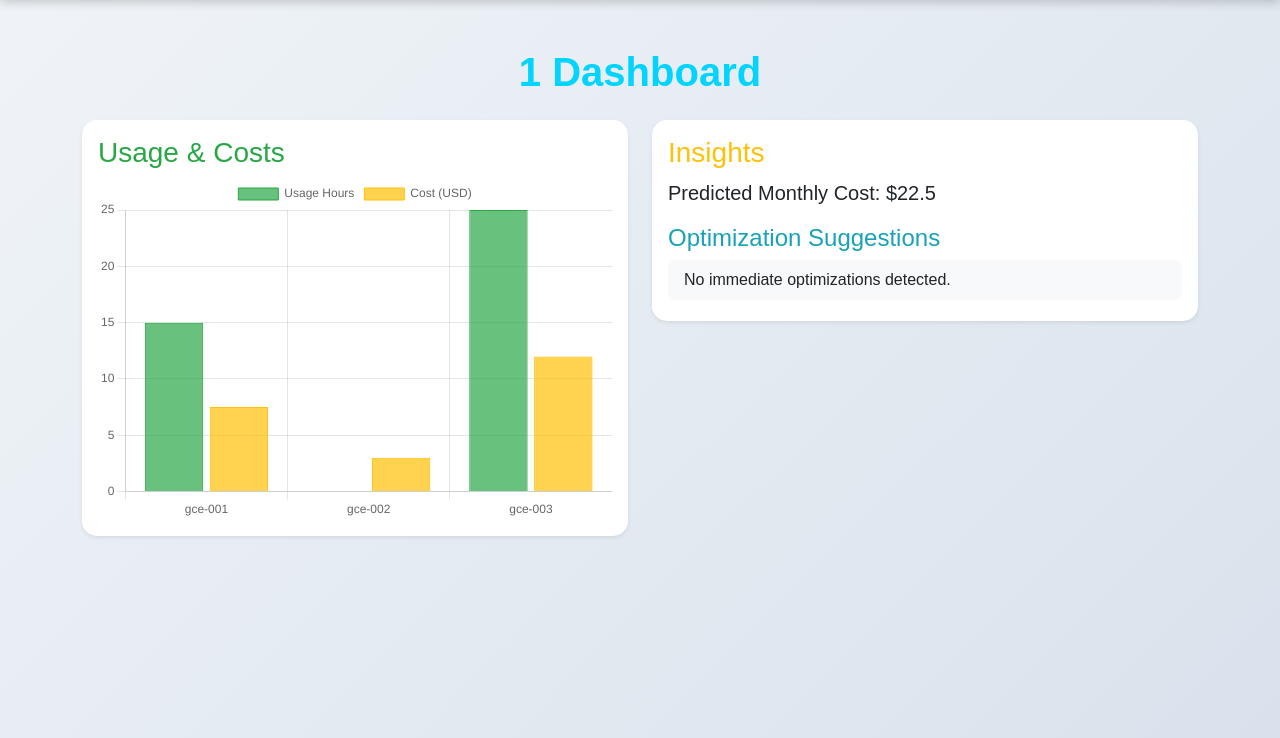
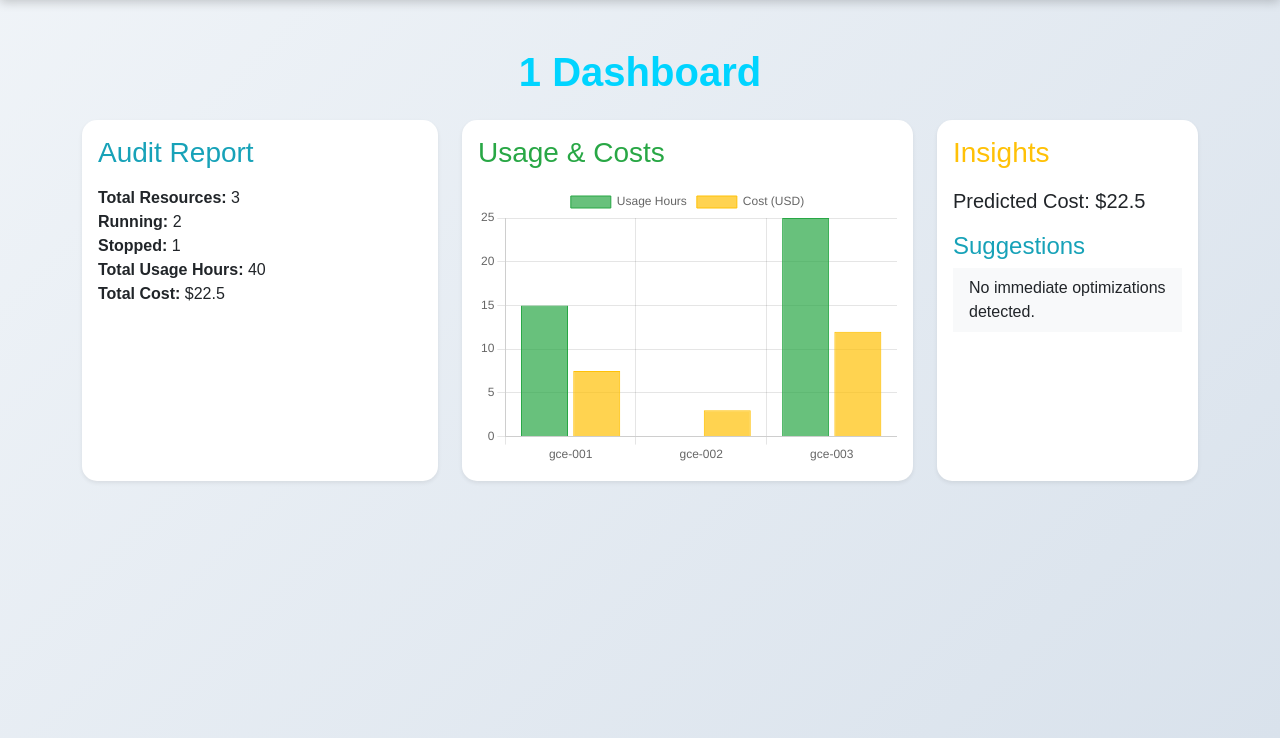
Before and after one commit to Niraj-Ramnani/CostNova, a Flask app: page /dashboard in a window 1280 px wide. Shown: the part 62-800 px from the top of the page. Run offline with Flask 3, Linux system fonts and the light colour scheme; the visitor is signed in with stand-in values (Sample User, id 1).

Commit message:
changes in backend are made

```diff
--- a/app.py
+++ b/app.py
@@ -37,6 +37,20 @@ def load_azure_data():
 
 def load_gcp_data():
     return pd.read_csv('mock_data/gcp_mock.csv')
+
+def generate_audit_report(data, platform):
+    total_resources = len(data)
+    running = len(data[data['status'].isin(['running', 'RUNNING'])])
+    stopped = total_resources - running
+    total_usage_hours = data['usage_hours'].sum()
+    total_cost = data['cost_usd'].sum()
+    return {
+        'total_resources': total_resources,
+        'running': running,
+        'stopped': stopped,
+        'total_usage_hours': total_usage_hours,
+        'total_cost': round(total_cost, 2)
+    }
 
 @app.route('/')
 def index():
@@ -82,7 +96,9 @@ def dashboard():
 
     predicted_cost = predict_costs(data)
     suggestions = get_optimization_suggestions(data, platform)
-    return render_template('dashboard.html', platform=platform, chart_data=chart_data, predicted_cost=predicted_cost, suggestions=suggestions)
+    audit_report = generate_audit_report(data, platform)
+    return render_template('dashboard.html', platform=platform, chart_data=chart_data,
+                         predicted_cost=predicted_cost, suggestions=suggestions, audit_report=audit_report)
 
 @app.route('/metrics')
 def metrics():
--- a/templates/dashboard.html
+++ b/templates/dashboard.html
@@ -2,7 +2,7 @@
 <html lang="en">
 <head>
     <meta charset="UTF-8">
-    <title>Code-Nova | Dashboard</title>
+    <title>Code-Nova | {{ platform|upper }} Dashboard</title>
     <link href="https://cdn.jsdelivr.net/npm/bootstrap@5.3.3/dist/css/bootstrap.min.css" rel="stylesheet">
     <link rel="stylesheet" href="{{ url_for('static', filename='style.css') }}">
     <script src="https://cdn.jsdelivr.net/npm/chart.js@4.4.2/dist/chart.umd.min.js"></script>
@@ -16,22 +16,39 @@
     </nav>
     <div class="container mt-5">
         <h1 class="text-center text-primary fw-bold mb-4">{{ platform|upper }} Dashboard</h1>
-        <div class="row">
-            <div class="col-md-6">
-                <div class="card shadow-sm">
+        <div class="row g-4">
+            <!-- Audit Report -->
+            <div class="col-md-4">
+                <div class="card shadow-sm h-100">
                     <div class="card-body">
-                        <h3 class="text-success">Usage & Costs</h3>
+                        <h3 class="text-info mb-3">Audit Report</h3>
+                        <ul class="list-unstyled">
+                            <li><strong>Total Resources:</strong> {{ audit_report.total_resources }}</li>
+                            <li><strong>Running:</strong> {{ audit_report.running }}</li>
+                            <li><strong>Stopped:</strong> {{ audit_report.stopped }}</li>
+                            <li><strong>Total Usage Hours:</strong> {{ audit_report.total_usage_hours }}</li>
+                            <li><strong>Total Cost:</strong> ${{ audit_report.total_cost }}</li>
+                        </ul>
+                    </div>
+                </div>
+            </div>
+            <!-- Usage & Costs Graph -->
+            <div class="col-md-5">
+                <div class="card shadow-sm h-100">
+                    <div class="card-body">
+                        <h3 class="text-success mb-3">Usage & Costs</h3>
                         <canvas id="platformChart" height="200"></canvas>
                     </div>
                 </div>
             </div>
-            <div class="col-md-6">
-                <div class="card shadow-sm">
+            <!-- Insights & Suggestions -->
+            <div class="col-md-3">
+                <div class="card shadow-sm h-100">
                     <div class="card-body">
-                        <h3 class="text-warning">Insights</h3>
-                        <p class="lead">Predicted Monthly Cost: <strong>${{ predicted_cost }}</strong></p>
-                        <h4 class="text-info">Optimization Suggestions</h4>
-                        <ul class="list-group">
+                        <h3 class="text-warning mb-3">Insights</h3>
+                        <p class="lead">Predicted Cost: <strong>${{ predicted_cost }}</strong></p>
+                        <h4 class="text-info mb-2">Suggestions</h4>
+                        <ul class="list-group list-group-flush">
                             {% for suggestion in suggestions %}
                             <li class="list-group-item">{{ suggestion }}</li>
                             {% endfor %}
```
Also changed, not shown: 3 other files.
